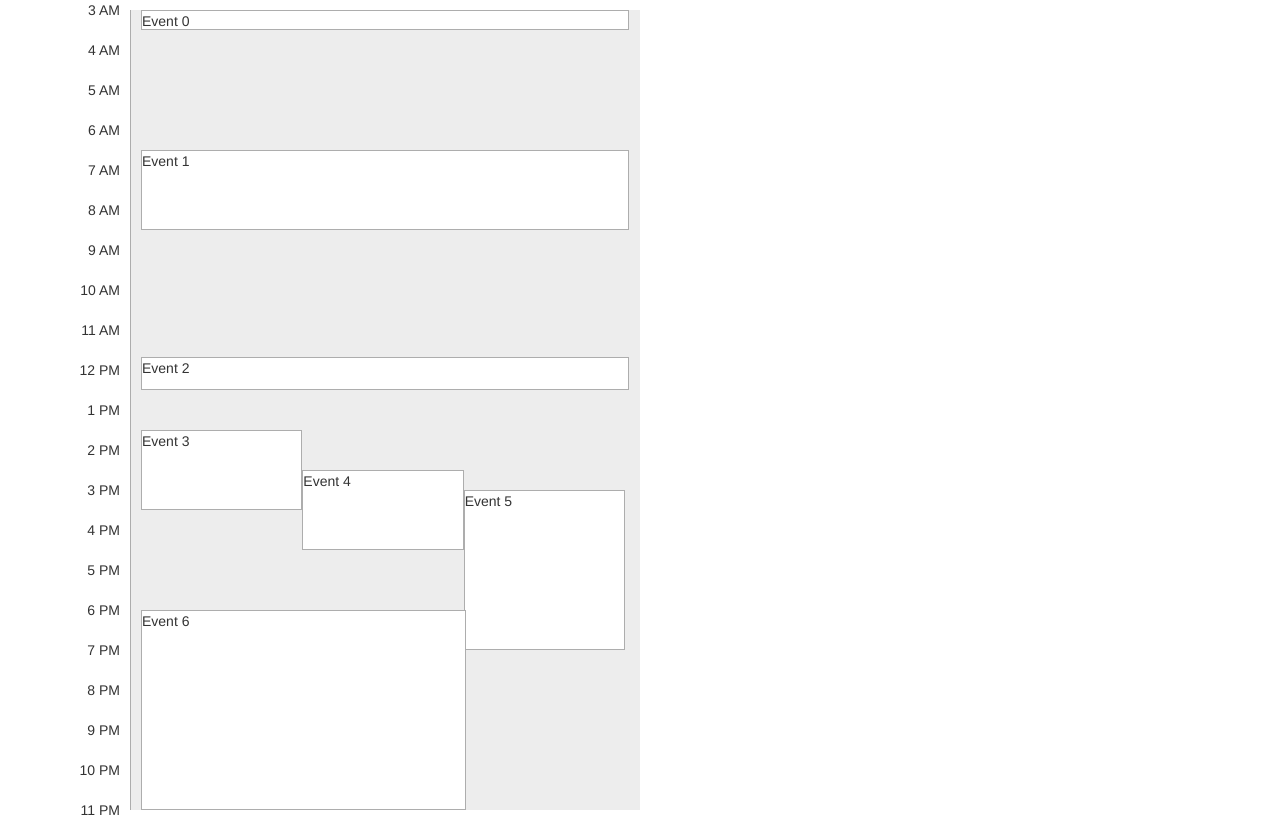
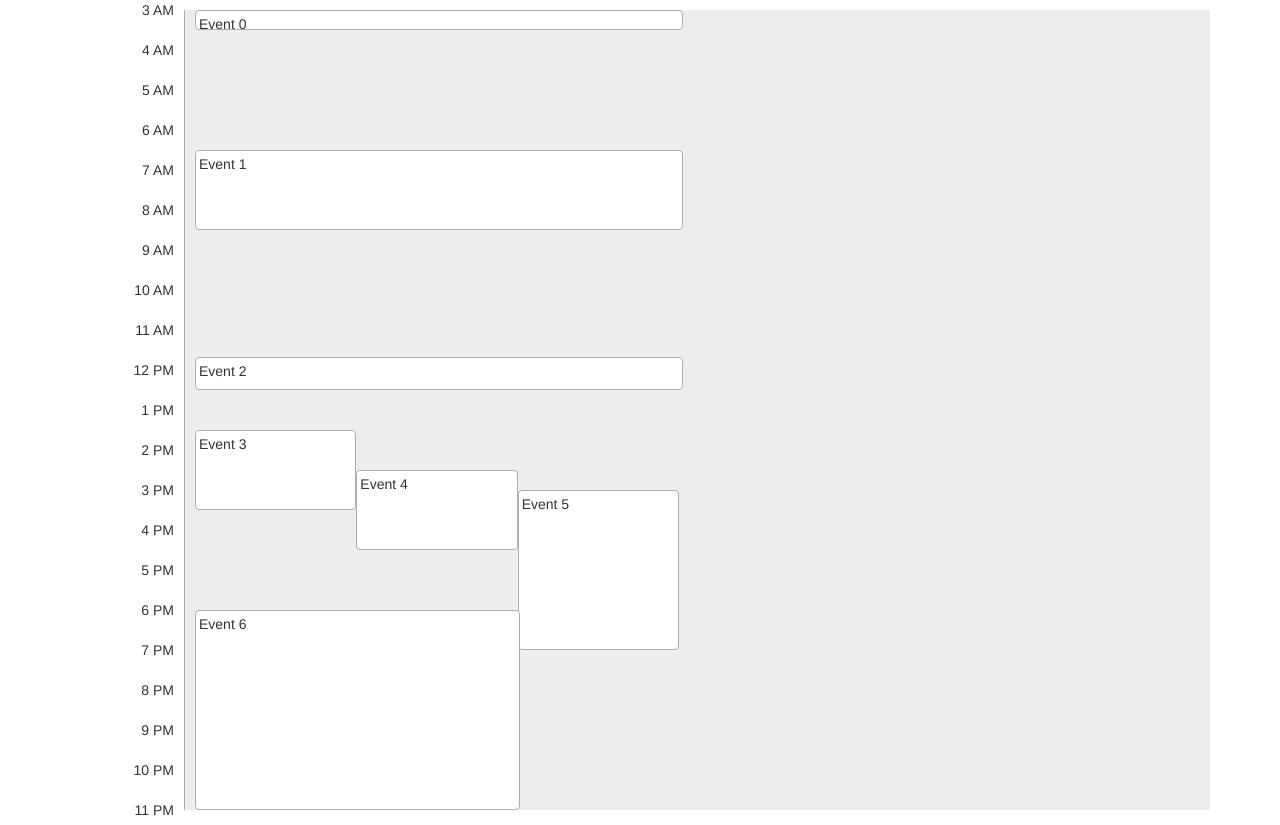
Before and after one commit to adrianlee44/calendar, a website: page index.html in a window 1280 px wide. Drawn offline with nearby package versions, Linux system fonts and the light colour scheme.

Commit message:
Updated calendar styles

```diff
--- a/index.html
+++ b/index.html
@@ -10,11 +10,11 @@
         <link rel="stylesheet" href="//netdna.bootstrapcdn.com/bootstrap/3.0.0/css/bootstrap.min.css">
         <style type="text/css">
           .calendar-wrapper {
-
+            position: relative;
           }
 
           .calendar-wrapper .time {
-            width: 60px;
+            width: 10%;
             height: 820px;
             display: inline-block;
             position: relative;
@@ -27,7 +27,7 @@
 
           .calendar-wrapper .events {
             background: #EDEDED;
-            width: 510px;
+            width: 90%;
             height: 800px;
             display: inline-block;
             border-left: 1px solid #ADADAD;
@@ -41,6 +41,16 @@
             background: white;
             border: 1px solid #ADADAD;
             box-sizing: border-box;
+            border-radius: 4px;
+            padding: 3px;
+            overflow: hidden;
+          }
+
+          .current-time {
+            border: 1px solid #000;
+            width: 100%;
+            position: absolute;
+            left: 0px;
           }
         </style>
 
```
